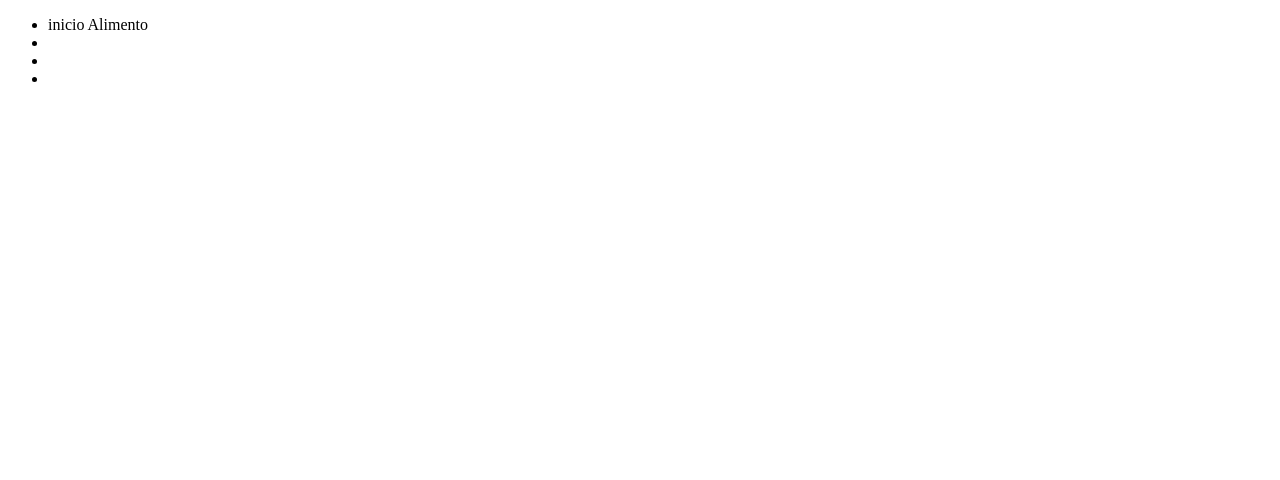
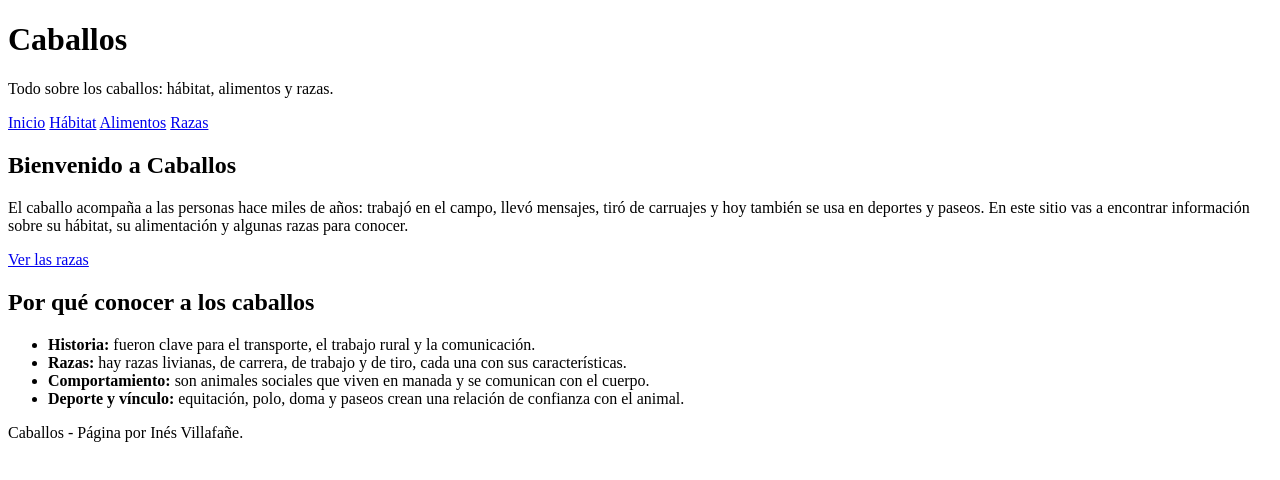
Before and after one commit to ine2010/tp-final-villafa-e-4toE, a plain HTML site: page index.html in a window 1280 px wide. Drawn offline with Linux system fonts and the light colour scheme.

Commit message:
termine!

```diff
--- a/index.html
+++ b/index.html
@@ -1,29 +1,63 @@
 <!DOCTYPE html>
-<html lang="en">
-<!DOCTYPE html>
-<html lang="en">
+<html lang="es">
 <head>
     <meta charset="UTF-8">
     <meta name="viewport" content="width=device-width, initial-scale=1.0">
-    <title>Document</title>
+    <title>Inicio | Caballos</title>
+    <link rel="stylesheet" href="style.css">
 </head>
 <body>
 
+    <header>
+        <div class="logo" aria-hidden="true"></div>
+        <div>
+            <h1>Caballos</h1>
+            <p>Todo sobre los caballos: hábitat, alimentos y razas.</p>
+        </div>
+    </header>
+
+    <nav>
+        <a href="index.html" class="activo" aria-current="page">Inicio</a>
+        <a href="../habitat/habitat.html">Hábitat</a>
+        <a href="../alimentos/alimentos.html">Alimentos</a>
+        <a href="../razas/razas.html">Razas</a>
+    </nav>
+
+    <main>
+
+
+        <section id="inicio">
+            <article>
+                <h2>Bienvenido a Caballos</h2>
+                <p class="icono-grande" aria-hidden="true"></p>
+                <p>
+                    El caballo acompaña a las personas hace miles de años: trabajó en el campo,
+                    llevó mensajes, tiró de carruajes y hoy también se usa en deportes y paseos.
+                    En este sitio vas a encontrar información sobre su hábitat, su alimentación
+                    y algunas razas para conocer.
+                </p>
+                <a class="boton" href="../razas/razas.html">Ver las razas</a>
+            </article>
+        </section>
+
+        <section id="porque">
+            <article>
+                <h2>Por qué conocer a los caballos</h2>
+                <ul>
+                    <li><strong>Historia:</strong> fueron clave para el transporte, el trabajo rural y la comunicación.</li>
+                    <li><strong>Razas:</strong> hay razas livianas, de carrera, de trabajo y de tiro, cada una con sus características.</li>
+                    <li><strong>Comportamiento:</strong> son animales sociales que viven en manada y se comunican con el cuerpo.</li>
+                    <li><strong>Deporte y vínculo:</strong> equitación, polo, doma y paseos crean una relación de confianza con el animal.</li>
+                </ul>
+            </article>
+        </section>
+
+
+    </main>
+
+    <footer>
+        <p>Caballos - Página por Inés Villafañe.</p>
+    </footer>
+
 </body>
 </html>
-<head>
-    <meta charset="UTF-8">
-    <meta name="viewport" content="width=device-width, initial-scale=1.0">
-    <title>Document</title>
-</head>
-<body>
-    <nav>
-        <ul>
-            <li> <a href="index.html">  </a> inicio Alimento </li>
-            <li> <a href="Alimentos" inicio </li>
-            <li> <a href="Razas" </li>
-            <li> <a href="Habitat" </li>
-        </ul>
-    </nav>
-</body>
-</html>
```
Also changed, not shown: 5 other files.
